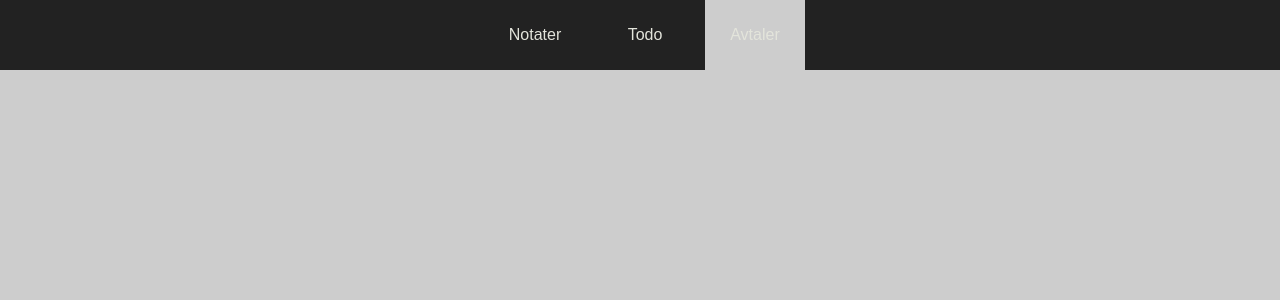
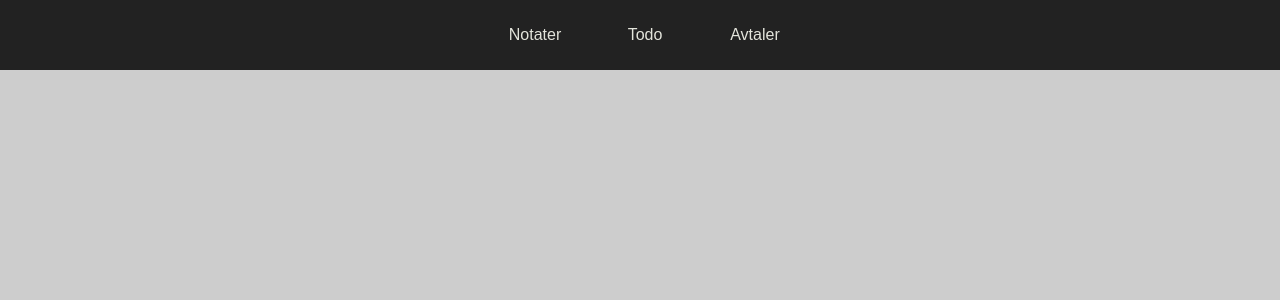
Before and after one commit to Chr1stian/it2810-webutvikling-h17-prosjekt-3-group-37, a React (Create React App) app in the folder myapp/: page / in a window 1280 px wide. Shown: the top 300 px of the page. Built offline with nearby package versions, Linux system fonts and the light colour scheme.

Commit message:
Fixed folder structure

```diff
--- a/myapp/src/App.js
+++ b/myapp/src/containers/App.js
@@ -1,6 +1,6 @@
 import React, { Component } from 'react';
-import logo from './logo.svg';
-import './App.css';
+import logo from './../logo.svg';
+import './../App.css';
 import Appointments from './Appointments.js';
 import ReactDOM from 'react-dom';
 
@@ -20,7 +20,7 @@ class App extends Component {
           <ul className="App-navbar">
             <li>Notater</li>
             <li>Todo</li>
-            <li id="avtale" className="active" onClick={this.openAppointments}>Avtaler</li>
+            <li id="avtale" onClick={this.openAppointments}>Avtaler</li>
           </ul>
         </header>
 
--- a/myapp/src/Appointments.js
+++ b/myapp/src/containers/Appointments.js
@@ -1,5 +1,5 @@
 import React, { Component } from 'react';
-import './App.css';
+import './../App.css';
 import Moment from 'react-moment';
 import Popup from 'react-popup';
 
--- a/myapp/src/index.js
+++ b/myapp/src/index.js
@@ -1,8 +1,8 @@
 import React from 'react';
 import ReactDOM from 'react-dom';
 import './index.css';
-import App from './App';
-import Appointments from './Appointments.js';
+import App from './containers/App.js';
+import Appointments from './containers/Appointments.js';
 import registerServiceWorker from './registerServiceWorker';
 
 ReactDOM.render(<App />, document.getElementById('root'));
```
Also changed, not shown: 1 other file (tests, documents, lock files or other folders).
